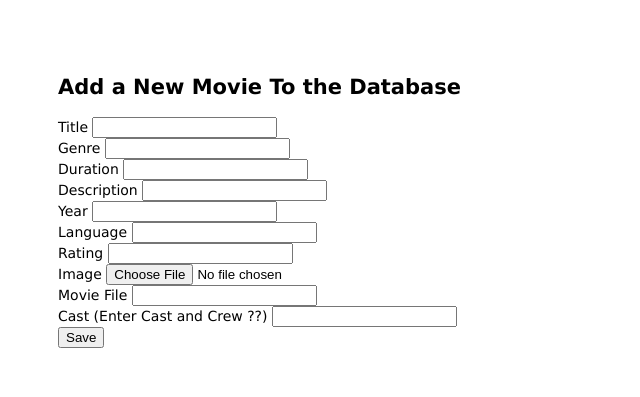
After one commit to HDOSURREGO/Project2_Ironhack, a Node server app: template views/movie-views.hbs/new-movie.hbs in a window 1280 px wide. The commit adds this page. Shown: the top 397 px of the page, without its empty margins (0-640 px from the left). Run offline with Node 20, Linux system fonts and the light colour scheme; the template is opened without the code that fills it, so the values that code supplies are empty; some libraries are stand-ins or nearby versions.

Commit message:
Movie bug fixed

```diff
--- /dev/null
+++ b/public/stylesheets/style.css
@@ -0,0 +1,8 @@
+body {
+  padding: 50px;
+  font: 14px "Lucida Grande", Helvetica, Arial, sans-serif; }
+
+a {
+  color: #00B7FF; }
+
+/*# sourceMappingURL=style.css.map */
--- a/views/index.hbs
+++ b/views/index.hbs
@@ -1,2 +1,4 @@
 <h1>{{title}}</h1>
 <p>Welcome to {{title}}</p>
+
+<h>Hola a todos, este es el home page</h>
--- a/views/movie-views.hbs/movies.hbs
+++ b/views/movie-views.hbs/movies.hbs
@@ -1,4 +1,4 @@
-<h2>Movies Index Page</h2>
+<h2>Movies List Page</h2>
 
 <div>
 
--- /dev/null
+++ b/views/movie-views.hbs/new-movie.hbs
@@ -0,0 +1,57 @@
+<h2>Add a New Movie To the Database</h2>
+
+<form action="/movies/creation" method="POST" enctype="multipart/form-data">
+
+<div>
+<label>Title</label>
+<input type="text" name="title">
+</div>
+
+<div>
+<label>Genre</label>
+<input type="text" name="genre">
+</div>
+
+<div>
+<label>Duration</label>
+<input type="text" name="duration">
+</div>
+
+<div>
+<label>Description</label>
+<input type="text" name="description">
+</div>
+
+<div>
+<label>Year</label>
+<input type="text" name="year">
+</div>
+
+<div>
+<label>Language</label>
+<input type="text" name="language">
+</div>
+
+<div>
+<label>Rating</label>
+<input type="text" name="rating">
+</div>
+
+<div>
+<label>Image</label>
+<input type="file" name="image-filename">
+</div>
+
+<div>
+<label>Movie File</label>
+<input type="text" name="movie-filename">
+</div>
+
+<div>
+<label>Cast (Enter Cast and Crew ??)</label>
+<input type="text" name="cast-and-crew">
+</div>
+
+<button>Save</button>
+
+</form>
```
Also changed, not shown: models/User.js (added, +16 -0 lines), routes/movie-routes.js (+25 -18 lines), views/movie-views.hbs/movie-details.hbs (added, +22 -0 lines), 1 other file.
